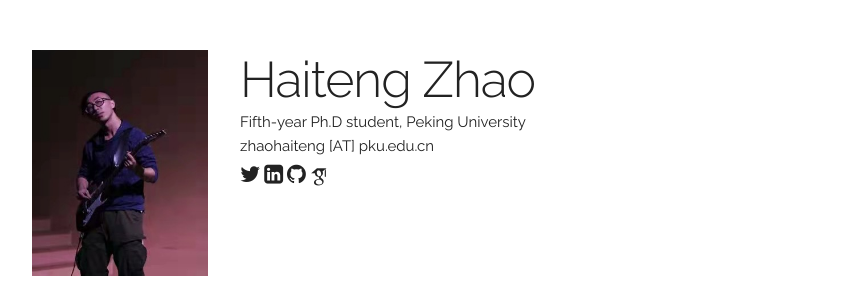
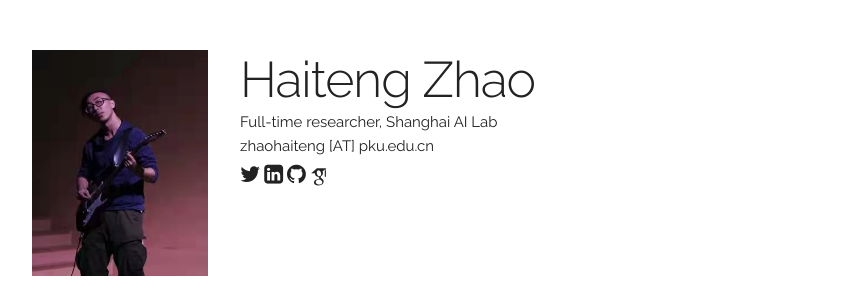
Before and after one commit to zhao-ht/haitengzhao, a Jekyll site: the page built from index.html, in a window 1280 px wide and 900 px high. Shown: the top 306 px of the window, without its empty margins (208-1070 px from the left). Built offline with Jekyll 4.4.1, drawn with Linux system fonts in a browser that asks for light colours; some web fonts are replaced.

Commit message:
Update main_info.yaml

```diff
--- a/_data/main_info.yaml
+++ b/_data/main_info.yaml
@@ -1,5 +1,5 @@
 name: "Haiteng Zhao"
-title: "Fifth-year Ph.D student, Peking University"
+title: "Full-time researcher, Shanghai AI Lab"
 email: "zhaohaiteng [AT] pku.edu.cn"
 profile_pic: "/assets/profile-pics/ht.jpeg"
 twitter: "https://twitter.com/Syd59067213"
```
